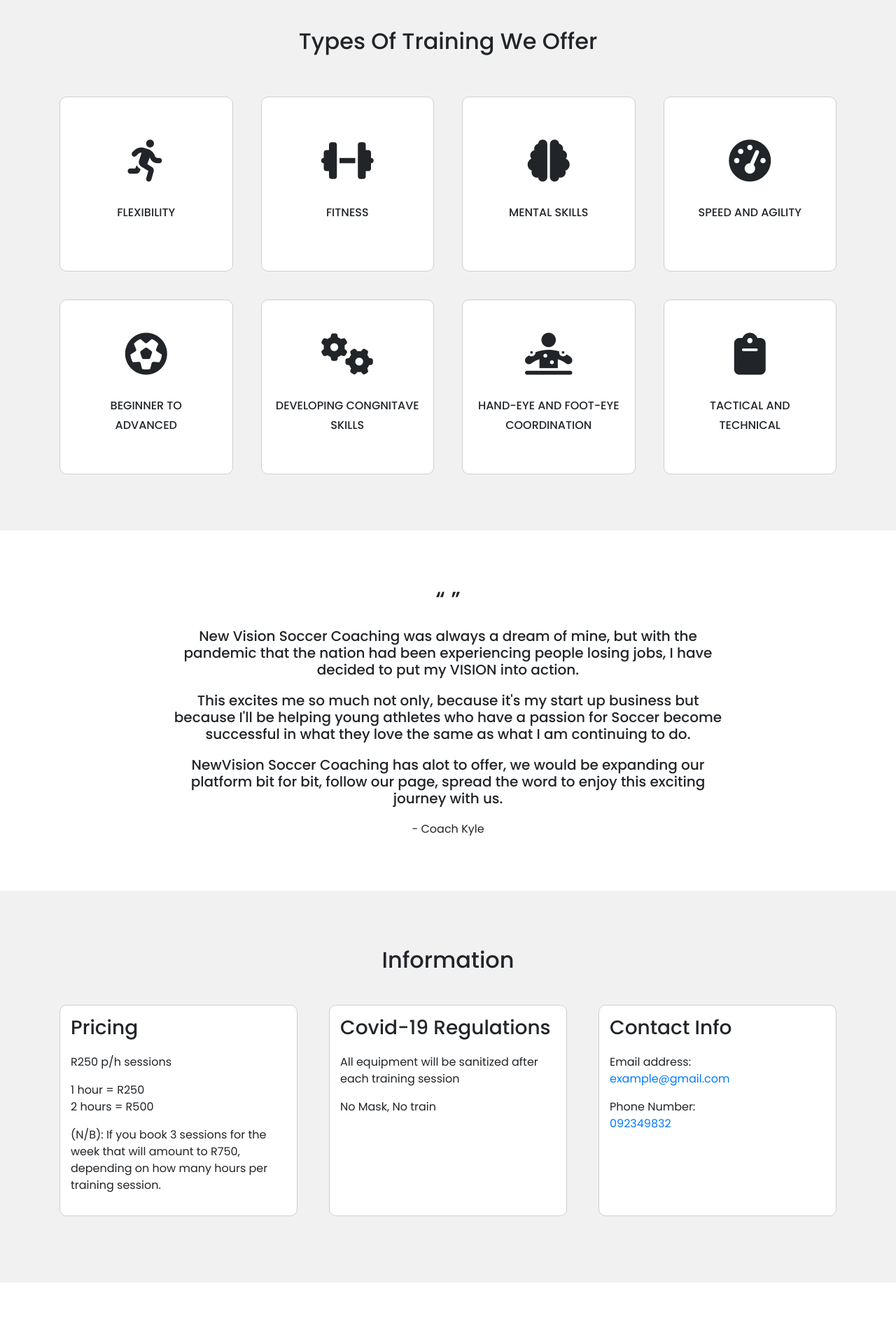
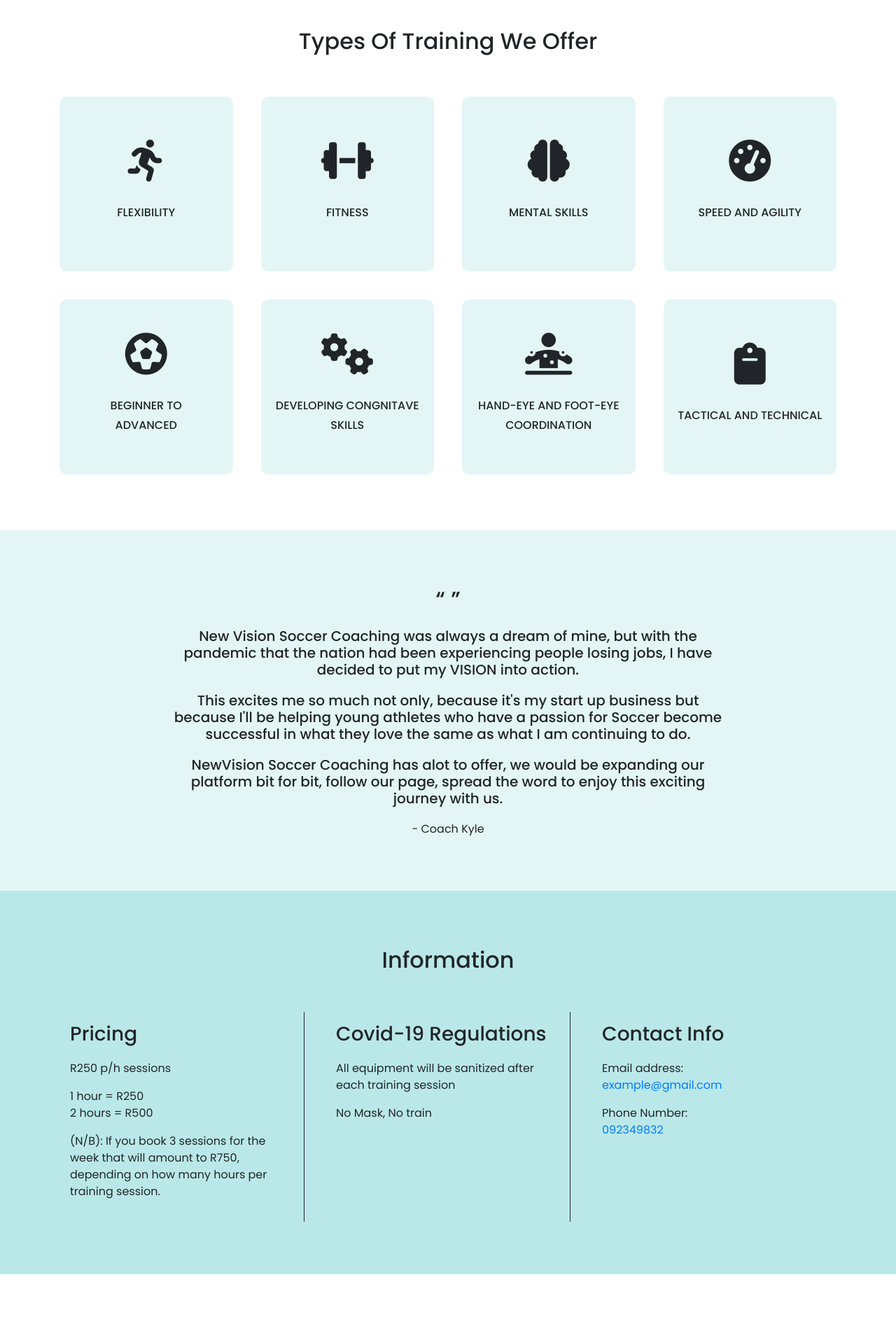
Before and after one commit to tauriqhendricks/new-vision-soccer-coaching, an Angular app: page / in a window 1280 px wide. Shown: the part 840-2745 px from the top of the page at 70% size. Built offline with nearby package versions, Linux system fonts and the light colour scheme.

Commit message:
TH: Added color

```diff
--- a/src/app/layout/components/contact/contact.component.html
+++ b/src/app/layout/components/contact/contact.component.html
@@ -24,7 +24,9 @@
                         <textarea class="form-control form-control" name="message" id="message" required></textarea>
                     </div>
 
-                    <input class="btn btn-primary" type="submit" value="Submit">
+                    <div style="padding: 0 60px">
+                        <input class="btn btn-primary" type="submit" value="Submit">
+                    </div>
                 </form>
             </div>
         </div>
--- a/src/app/layout/components/contact/contact.component.scss
+++ b/src/app/layout/components/contact/contact.component.scss
@@ -19,6 +19,8 @@
         display: grid;
         grid-template-columns: 1fr 1fr;
         column-gap: 10px;
+
+        padding: 0 60px;
       }
 
       .name-holder {
@@ -39,6 +41,7 @@
 
       .message-holder {
         margin-bottom: 20px;
+        padding: 0 60px;
 
         textarea {
           width: 100%;
--- a/src/app/layout/components/features/features.component.scss
+++ b/src/app/layout/components/features/features.component.scss
@@ -43,6 +43,7 @@ img {
 .feature-holder {
   padding-top: 80px;
   padding-bottom: 60px;
+  background: #e3f6f5;
 }
 
 .quote-holder {
--- a/src/app/layout/components/information/information.component.html
+++ b/src/app/layout/components/information/information.component.html
@@ -2,7 +2,7 @@
     <div class="container">
         <h2>Information</h2>
         <div class="row">
-            <div class="inform">
+            <div class="inform i-border">
                 <h3>Pricing</h3>
                 <p>R250 p/h sessions</p>
                 <p>1 hour = R250 <br />2 hours = R500</p>
@@ -10,7 +10,7 @@
                     hours per training session.
                 </p>
             </div>
-            <div class="inform">
+            <div class="inform i-border">
                 <h3>Covid-19 Regulations</h3>
                 <p>All equipment will be sanitized after each training session</p>
                 <p>No Mask, No train</p>
--- a/src/app/layout/components/information/information.component.scss
+++ b/src/app/layout/components/information/information.component.scss
@@ -1,18 +1,18 @@
 .app-information {
   padding-top: 80px;
-  padding-bottom: 80px;
-  background: #f1f1f1;
+  padding-bottom: 60px;
+  background: #bae8e8;
 }
 
 h2 {
-  margin-bottom: 30px;
+  margin-bottom: 40px;
   text-align: center;
 }
 
 .inform {
-  border: 1px solid #cfcfcf;
-  border-radius: 10px;
-  background-color: #ffffff;
+  //   border: 1px solid #cfcfcf;
+  //   border-radius: 10px;
+  //   background-color: #ffffff;
   padding: 15px;
   margin: 15px;
 
@@ -21,10 +21,14 @@ h2 {
   }
 }
 
+.i-border {
+  border-right: 1px solid #272343;
+}
+
 .row {
   display: grid;
   grid-template-columns: 1fr 1fr 1fr;
-  column-gap: 15px;
+  //   column-gap: 15px;
 }
 
 .link {
--- a/src/app/layout/components/training/training.component.scss
+++ b/src/app/layout/components/training/training.component.scss
@@ -1,5 +1,5 @@
 .training-holder {
-  background: #f1f1f1;
+  background: #ffffff;
   padding-top: 80px;
   padding-bottom: 80px;
 }
@@ -7,6 +7,7 @@
 .header-container {
   margin-bottom: 60px;
   text-align: center;
+  // color: #e3f6f5;
 }
 
 .type-container {
@@ -21,9 +22,10 @@
   justify-content: center;
   align-items: center;
 
-  border: 1px solid #cfcfcf;
+  // border: 1px solid #bae8e8;
+  // border: 1px solid rgb(222, 226, 230);
   border-radius: 10px;
-  background-color: #ffffff;
+  background-color: #e3f6f5;
   padding: 20px;
   text-transform: uppercase;
   text-align: center;
```
